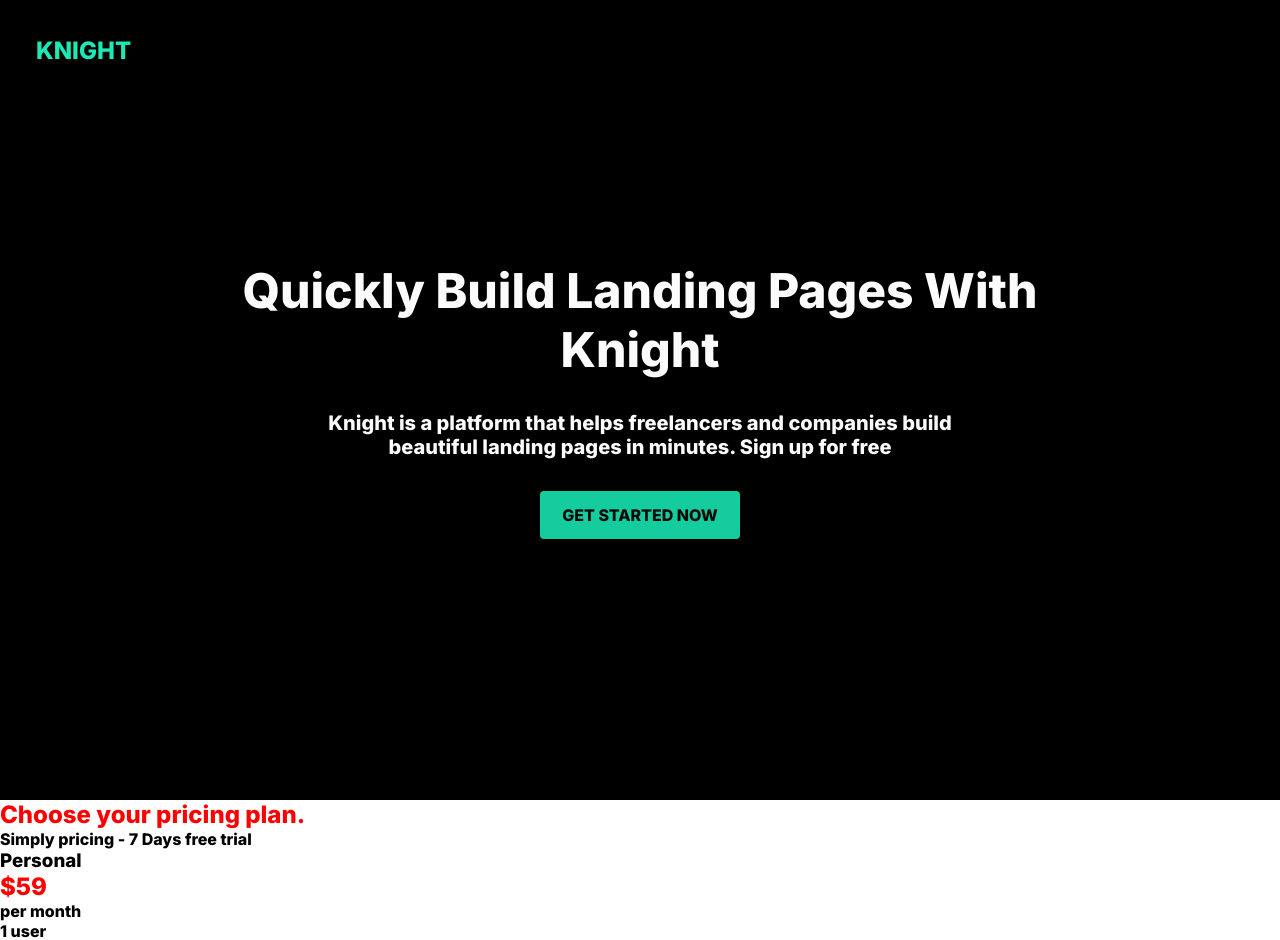
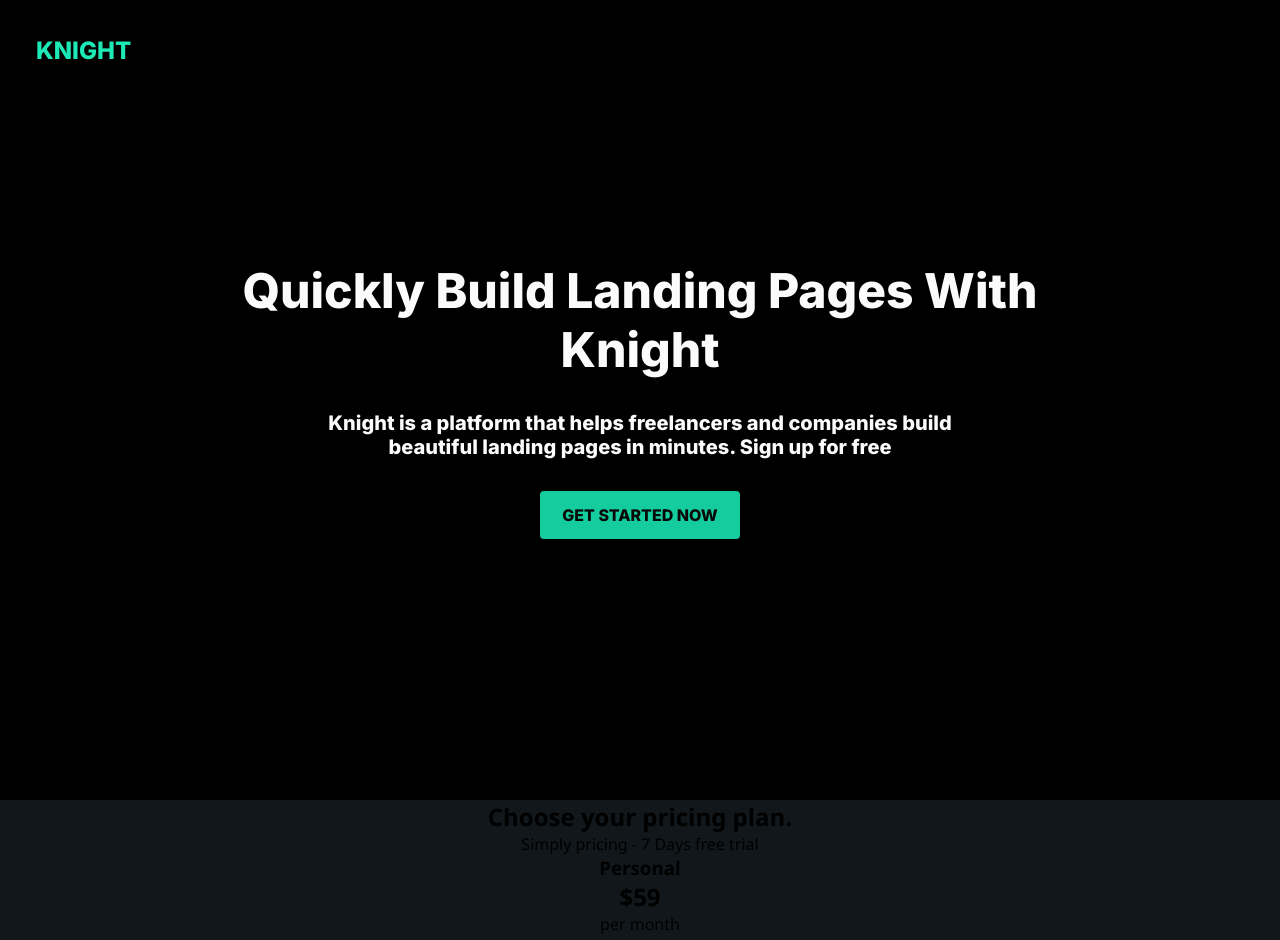
Before and after one commit to Frontend-organization/knight-landing, a React app: page / in a window 1280 px wide. Shown: the top 940 px of the page. Built offline with nearby package versions, Linux system fonts and the light colour scheme.

Commit message:
Fix: Support to css modules and common css

```diff
--- a/src/styles/all.css
+++ b/src/styles/all.css
@@ -1,8 +1,4 @@
 @import "./normalize.css";
-
-h2 {
-  color: red;
-}
 
 * {
   margin: 0;
--- a/webpack.config.js
+++ b/webpack.config.js
@@ -14,9 +14,6 @@ const compile = ({ mode }) => {
             MiniCSSExtractPlugin.loader,
             {
               loader: "css-loader",
-              options: {
-                modules: true,
-              },
             },
           ],
         },
```
